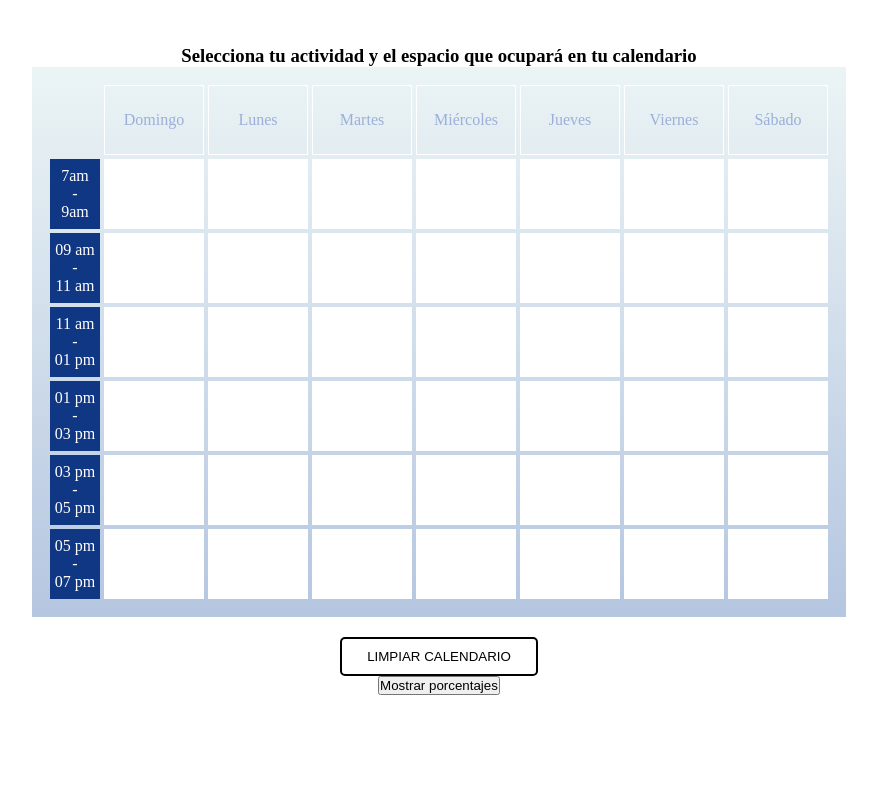
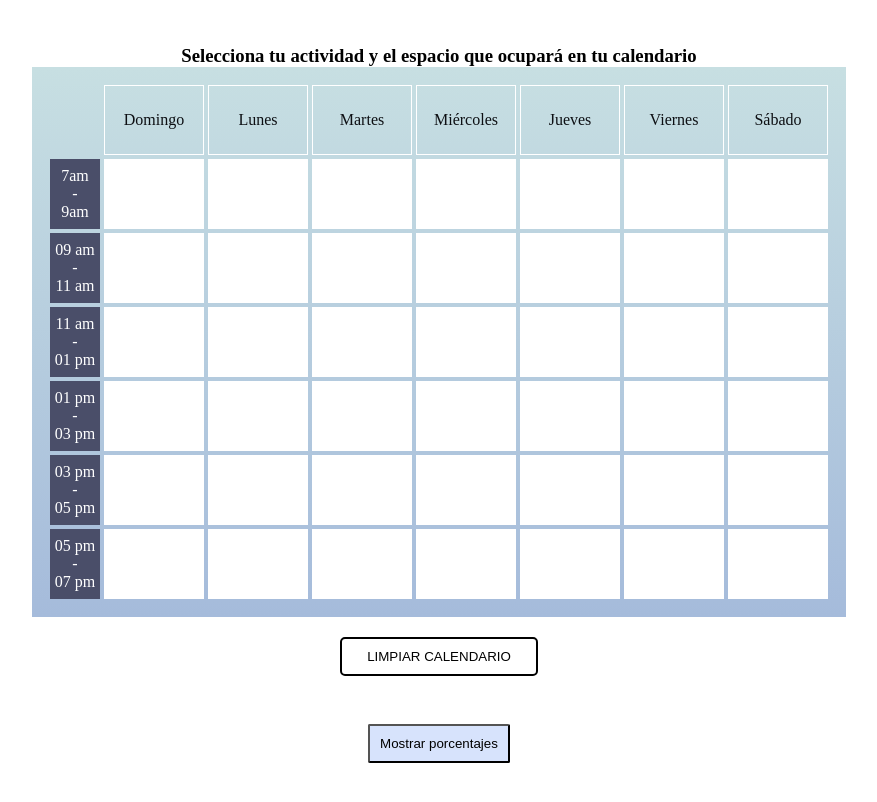
Before and after one commit to akvielma/Proyecto-Js-, a plain HTML site: page index.html in a window 1280 px wide. Shown: the part 98-900 px from the top of the page, without its empty margins (201-1078 px from the left). Before the commit the page ends 800 px from the top, so only its background shows below. Drawn offline with Linux system fonts and the light colour scheme; a web font is replaced by a local one.

Commit message:
css terminado

```diff
--- a/style.css
+++ b/style.css
@@ -35,7 +35,7 @@ body{
     box-shadow:0px 0px 0px 2px black inset;
 }
 .agenda__container{
-    background: linear-gradient(#ebf4f5, #b5c6e0);
+    background: linear-gradient(#c7dfe2, #a5bbdb);
     display: flex;
     flex-direction: column;
     padding: 1rem;
@@ -51,7 +51,7 @@ body{
 .dia{
     width: 100px;
     border: solid 1px white;
-    color: #9bafd9;
+    color: #0d0f13;
     display: flex;
     justify-content: center;
     align-items: center;
@@ -62,9 +62,8 @@ body{
 }
 .tiempo{
     width: 50px;
-    /*height: 70px;*/
     color: white;
-    background-color: #103783;
+    background-color: #4a4e69;
     text-align: center;
     display: flex;
     justify-content: center;
@@ -95,7 +94,7 @@ body{
     outline: none;
 }
 .deleteBtn:hover{
-    background-color: #eee;
+    background-color: rgb(228, 150, 150);
 }
 .pop-up__container{
     position: absolute;
@@ -155,3 +154,14 @@ body{
     justify-content: center;
     align-items: center;
 }
+.porcentajeBtn{
+    display: flex;
+    margin-top: 3rem;
+    margin-bottom: 3rem;
+    padding: 10px;
+    background-color: #d7e3fc;
+    border-radius: 2px;
+}
+.porcentajeBtn:hover{
+    background-color: rgb(228, 150, 150);
+}
```
